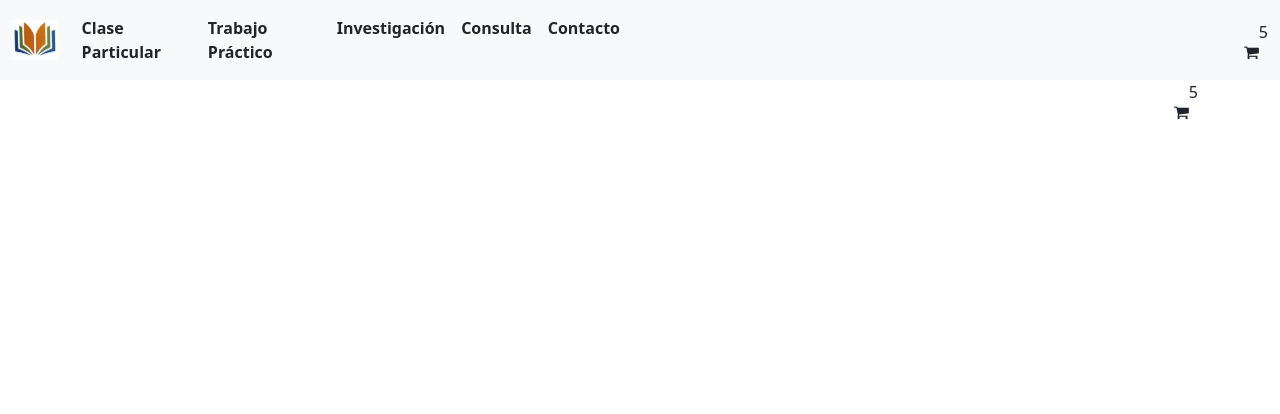
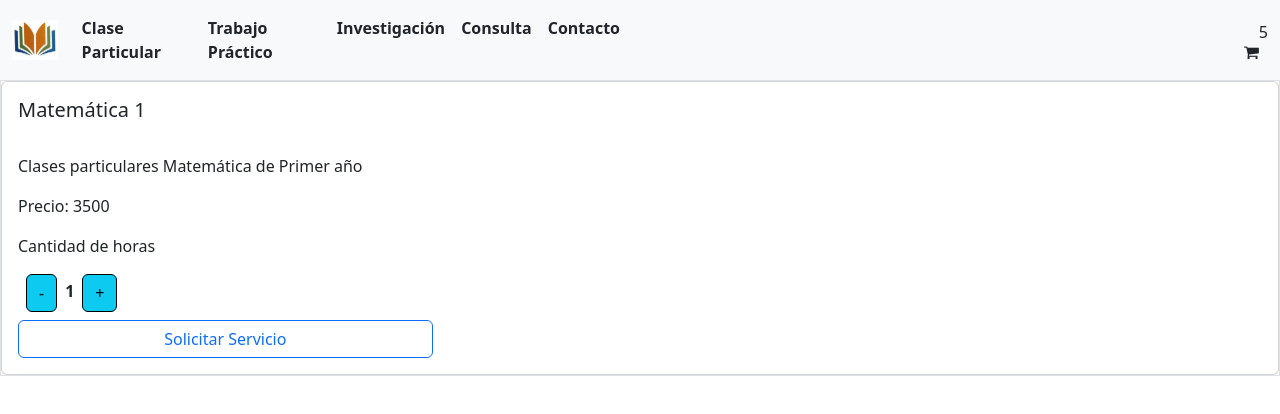
Before and after one commit to DiegoDelgado82/EntregaFinalDelgado, a React (Vite) app: page /item/1 in a window 1280 px wide. Shown: the top 414 px of the page. Built offline with nearby package versions, Linux system fonts and the light colour scheme; the HTML template or start-up script is replaced by a standard one.

Commit message:
cargando estilos

```diff
--- a/asyncMock.js
+++ b/asyncMock.js
@@ -1,11 +1,15 @@
 const products = [
-  { id: "1", name: "Zapato", img: "url-img", price: 100, category: "calzados", description: "Una Zapato", stock: 10 },
-  { id: "2", name: "Bota", img: "url-img", price: 100, category: "calzados", description: "Una Bota", stock: 10 },
-  { id: "3", name: "Ojota", img: "url-img", price: 100, category: "calzados", description: "Un Ojota", stock: 10 },
-  { id: "4", name: "Zapatilla", img: "url-img", price: 100, category: "calzados", description: "Una Zapatilla", stock: 10 },
-  { id: "5", name: "Remera", img: "url-img", price: 100, category: "ropa", description: "Una Remera", stock: 10 },
-  { id: "6", name: "Camisa", img: "url-img", price: 100, category: "ropa", description: "Una Camisa", stock: 10 },
-  { id: "7", name: "Pantalón", img: "url-img", price: 100, category: "ropa", description: "Una Pantalón", stock: 10 },
+  {id:"1", name:"Matemática 1", descripcion:"Clases particulares Matemática de Primer año", stock:99, category:"claseParticular", price:3500},
+  {id:"2", name:"Matemática 2", descripcion:"Clases particulares Matemática de Segundo año", stock:99, category:"claseParticular"},
+  {id:"3", name:"Matemática 3", descripcion:"Clases particulares Matemática de Tercer año", stock:99, category:"claseParticular"},
+  {id:"4", name:"Matemática 4", descripcion:"Clases particulares Matemática de Cuarto año", stock:99, category:"claseParticular"},
+  {id:"5", name:"Matemática 5", descripcion:"Clases particulares Matemática de Quinto año", stock:99, category:"claseParticular"},
+  {id:"6", name:"Matemática 6", descripcion:"Clases particulares Matemática de Sexto año", stock:99, category:"claseParticular"},
+  {id:"7", name:"Trabajo Práctico Lengua", descripcion:"Asesoramiento en realización de trabajo práctico de Lengua", stock:99,    category:"trabajoPractico"},
+  {id:"8", name:"Trabajo Práctico Geografía", descripcion:"Asesoramiento en realización de trabajo práctico de Geografía", stock:99, category:"trabajoPractico"},
+  {id:"9", name:"Trabajo Práctico Inglés", descripcion:"Asesoramiento en realización de trabajo práctico de Inglés", stock:99,    category:"trabajoPractico"},
+  {id:"10", name:"Trabajo Práctico Matemática", descripcion:"Asesoramiento en realización de trabajo práctico de Matemática", stock:99,category:"trabajoPractico"}
+
 ];
 
   export const getProducts = () => {
@@ -32,7 +36,7 @@ const products = [
             reject(`No se encuentra el productos con el id ${id}`)
           }
           resolve(product);
-        }, 2000);
+        }, 1500);
       } else {
         reject("No hay productos");
       }
--- a/src/App.jsx
+++ b/src/App.jsx
@@ -1,6 +1,6 @@
 import { BrowserRouter, Route, Routes } from "react-router-dom";
 import "./App.css";
-import { CartWidget, ItemListContainer, NavBar, Cart } from "./components";
+import { CartWidget, ItemListContainer, NavBar, Cart, ItemDetailContainer } from "./components";
 
 function App() {
   return (
@@ -9,7 +9,7 @@ function App() {
         <NavBar />
         <Routes>
           <Route path="/" element={<ItemListContainer />} />
-          <Route path="/item/:id" element={<CartWidget />} />
+          <Route path="/item/:id" element={<ItemDetailContainer />} />
           <Route path="/category/:category" element={<ItemListContainer />} />
           <Route path="/cart" element={<Cart />} />
         </Routes>
--- a/src/components/ItemCount/ItemCount.jsx
+++ b/src/components/ItemCount/ItemCount.jsx
@@ -19,17 +19,24 @@ export const ItemCount = ({ stock, initial = 1, onAdd }) => {
 
 
   return (
-    <div className="d-flex flex-column col-2 justify-content-center align-content-center p-4">
-      <div>
-        <button className="btn btn-outline-secondary mx-3" onClick={increment}>
+    <div>
+
+        <p>Cantidad de horas</p>
+        <button className="btn btn-info mx-2 border-black" onClick={decrement}>
+          -
+        </button>
+        <strong>{count}</strong>
+        <button className="btn btn-info mx-2 border-black" onClick={increment}>
           +
         </button>
-        <strong>{count}</strong>
-        <button className="btn btn-outline-secondary mx-3" onClick={decrement}>
-          -
-        </button>
+
+
+      <div className="col-6">
+      <button className="btn btn-outline-primary mt-2 col-8 " onClick={() => onAdd(count)}>Solicitar Servicio</button>
       </div>
-      <button className="btn btn-outline-primary mt-2" onClick={() => onAdd(count)}>Agregar al carrito</button>
+
+
+
     </div>
   );
 };
--- a/src/components/ItemDetail/ItemDetail.jsx
+++ b/src/components/ItemDetail/ItemDetail.jsx
@@ -1,18 +1,18 @@
 import { ItemCount } from "../ItemCount/ItemCount";
 
-export const ItemDetail = ({ description, img, price, stock }) => {
+export const ItemDetail = ({name, descripcion, img, price, stock }) => {
 
     const onAdd = (items) => {
         alert(`Se agregaron ${items} al carrito`)
      }
 
   return (
-    <div className="border m-2">
+    <div className="border col-12">
       <div className="card ">
-        <div className="card-body ">
+        <div className="card-body col-12 ">
           <h5 className="card-title">{name}</h5>
           <img src={img} alt="" />
-          <p className="card-text"> {description} </p>
+          <p className="card-text col-12"> {descripcion} </p>
           <p>Precio: {price} </p>
           <ItemCount stock={stock} onAdd={onAdd} />
         </div>
--- a/src/components/ItemDetailContainer/ItemDetailContainer.jsx
+++ b/src/components/ItemDetailContainer/ItemDetailContainer.jsx
@@ -2,20 +2,29 @@ import { useEffect, useState } from "react"
 import { getProductById } from "../../../asyncMock";
 import { ItemDetail } from "../ItemDetail/ItemDetail";
 import { useParams } from "react-router-dom";
+import cargando from "../../assets/img/cargando2.gif"
 
 export const ItemDetailContainer = () => {
     const { id } = useParams();
     const [item, setItem] = useState(null);
+    const [isLoading, setIsLoading] = useState(true);
 
     useEffect( () => {
+      setIsLoading(true);
       getProductById(id)
-        .then(resp => setItem(resp))
+        .then(resp => {
+          setIsLoading(false);
+          setItem(resp)
+
+      }
+        )
         .catch(error => console.log(error));
 
      }, [])
-  return (
-    <>
-    {item && <ItemDetail {...item} />}
-    </>
-  )
+
+     return <>{isLoading ? <div className="d-flex align-items-center justify-content-center"><img  className="cargando"src={cargando} alt="cargando"/></div>  : item && <ItemDetail {...item} />}
+
+    </>;
+
+
 }
--- a/src/components/NavBar/NavBar.jsx
+++ b/src/components/NavBar/NavBar.jsx
@@ -33,26 +33,26 @@ export const NavBar = () => {
                 <li className="nav-item text-dark">
                   <NavLink
                     className="nav-link text-dark"
-                    to="/cartwidget"
-                    >Clase Particular</NavLink>
+                   to="/category/claseParticular">
+                    Clase Particular</NavLink>
                 </li>
                 <li className="nav-item text-dark">
                   <NavLink
                     className="nav-link text-dark"
-                    to="/"
-                    >Trabajo Práctico</NavLink>
+                    to="/category/trabajoPractico">
+                    Trabajo Práctico</NavLink>
                 </li>
                 <li className="nav-item text-dark">
                   <NavLink
                     className="nav-link text-dark"
-                    to="/"
-                    >Investigación</NavLink>
+                    to="/category/investigacion">
+                      Investigación</NavLink>
                 </li>
                 <li className="nav-item text-dark">
                   <NavLink
                     className="nav-link text-dark"
-                    to="/"
-                    >Consulta</NavLink>
+                    to="/category/consulta">
+                      Consulta</NavLink>
                 </li>
                 <li className="nav-item text-dark">
                   <NavLink
```
Also changed, not shown: src/assets/img/cargando2.gif (added).
